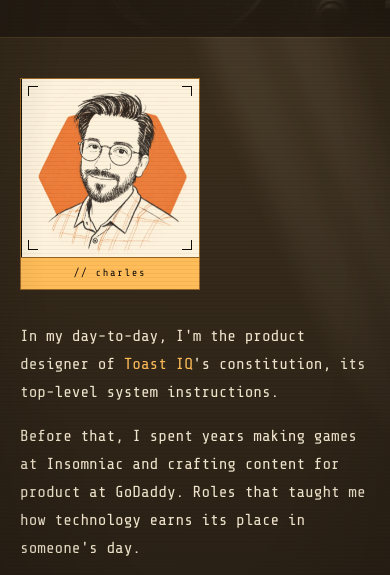
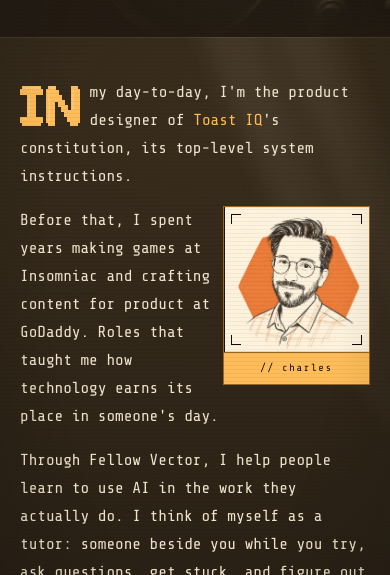
Before and after one commit to charleswilke/fellow-vector-site, an Astro site: page /about in a window 390 px wide. Shown: the part 247-822 px from the top of the page. Built offline with nearby package versions, Linux system fonts and the light colour scheme; Astro itself is replaced by a stand-in of ours; no server answers.

Commit message:
Add an About drop cap and wrap the mobile portrait

```diff
--- /dev/null
+++ b/src/components/AboutIntro.astro
@@ -0,0 +1,62 @@
+---
+interface Props {
+  placement: 'above' | 'beside';
+}
+
+const { placement } = Astro.props;
+---
+
+<p class:list={['about-intro', placement]}>
+  <span class="about-lead-in"><span class="about-lead-in-text">In</span><svg viewBox="0 0 60 56" aria-hidden="true" focusable="false">
+    <path d="M2 8h19v3h2v6h-7v22h7v6h-2v3H2v-3H0v-6h7V17H0v-6h2z" />
+    <path d="M28 8h8v4h3v5h3v5h3v5h3v5h3V8h7v3h2v34h-2v3h-8v-4h-3v-5h-3v-5h-3v-5h-3v-5h-3v24h-7v-3h-2V11h2z" />
+    <path class="about-lead-in-highlight" d="M3 10h17M9 18v20M3 41h4m23-31h5m-6 3v32m24-34v20" />
+  </svg></span> my day-to-day, I'm the product designer of <a href="https://pos.toasttab.com/news/toast-expands-toast-iq-smart-ai-assistant" target="_blank" rel="noopener">Toast IQ</a>'s constitution, its top-level system instructions.
+</p>
+
+<style>
+  .about-intro {
+    margin: 0 0 var(--sp-md);
+  }
+
+  .above {
+    display: none;
+  }
+
+  .about-lead-in {
+    float: left;
+    margin-inline-end: 0.6rem;
+    color: var(--phosphor);
+  }
+
+  .about-lead-in svg {
+    display: block;
+    height: 3.5rem;
+    fill: currentColor;
+  }
+
+  .about-lead-in-highlight {
+    fill: none;
+    stroke: var(--fg);
+    opacity: 0.5;
+  }
+
+  .about-lead-in-text {
+    position: absolute;
+    width: 1px;
+    height: 1px;
+    overflow: hidden;
+    clip-path: inset(50%);
+    white-space: nowrap;
+  }
+
+  @media (max-width: 600px) {
+    .above {
+      display: flow-root;
+    }
+
+    .beside {
+      display: none;
+    }
+  }
+</style>
--- a/src/pages/about.astro
+++ b/src/pages/about.astro
@@ -1,6 +1,7 @@
 ---
 import { Image, getImage } from 'astro:assets';
 import BaseLayout from '../layouts/BaseLayout.astro';
+import AboutIntro from '../components/AboutIntro.astro';
 import PageHero from '../components/PageHero.astro';
 import SubstackFeed from '../components/SubstackFeed.astro';
 import aboutHero from '../assets/about.webp';
@@ -26,6 +27,8 @@ const cw2Bg = await getImage({ src: cw2, width: 480 });
 
       <div class="about-body">
 
+        <AboutIntro placement="above" />
+
         <!-- Portrait floats right; body text wraps around it -->
         <div class="portrait-wrap portrait-inline">
           <div class="portrait-glitch-container" style={`--cw2-bg: url(${cw2Bg.src})`}>
@@ -38,7 +41,7 @@ const cw2Bg = await getImage({ src: cw2, width: 480 });
               alt="Charles Wilke"
               class="portrait-img"
               widths={[320, 480, 640]}
-              sizes="(max-width: 600px) 180px, 240px"
+              sizes="(max-width: 600px) min(42vw, 196px), 240px"
               loading="eager"
             />
             <Image
@@ -47,7 +50,7 @@ const cw2Bg = await getImage({ src: cw2, width: 480 });
               class="portrait-reveal"
               aria-hidden="true"
               widths={[320, 480, 640]}
-              sizes="(max-width: 600px) 180px, 240px"
+              sizes="(max-width: 600px) min(42vw, 196px), 240px"
               loading="eager"
             />
             <div class="glitch-slice s1"></div>
@@ -58,9 +61,7 @@ const cw2Bg = await getImage({ src: cw2, width: 480 });
           <div class="portrait-label">// charles</div>
         </div>
 
-        <p>
-          In my day-to-day, I'm the product designer of <a href="https://pos.toasttab.com/news/toast-expands-toast-iq-smart-ai-assistant" target="_blank" rel="noopener">Toast IQ</a>'s constitution, its top-level system instructions.
-        </p>
+        <AboutIntro placement="beside" />
 
         <p>
           Before that, I spent years making games at Insomniac and crafting content for product at GoDaddy.
@@ -525,10 +526,8 @@ const cw2Bg = await getImage({ src: cw2, width: 480 });
 
   @media (max-width: 600px) {
     .portrait-inline {
-      float: none;
-      width: 180px;
-      max-width: 100%;
-      margin: 0 0 var(--sp-lg);
+      width: min(42%, 196px);
+      margin: 0 0 var(--sp-sm) var(--sp-sm);
     }
   }
 </style>
```
